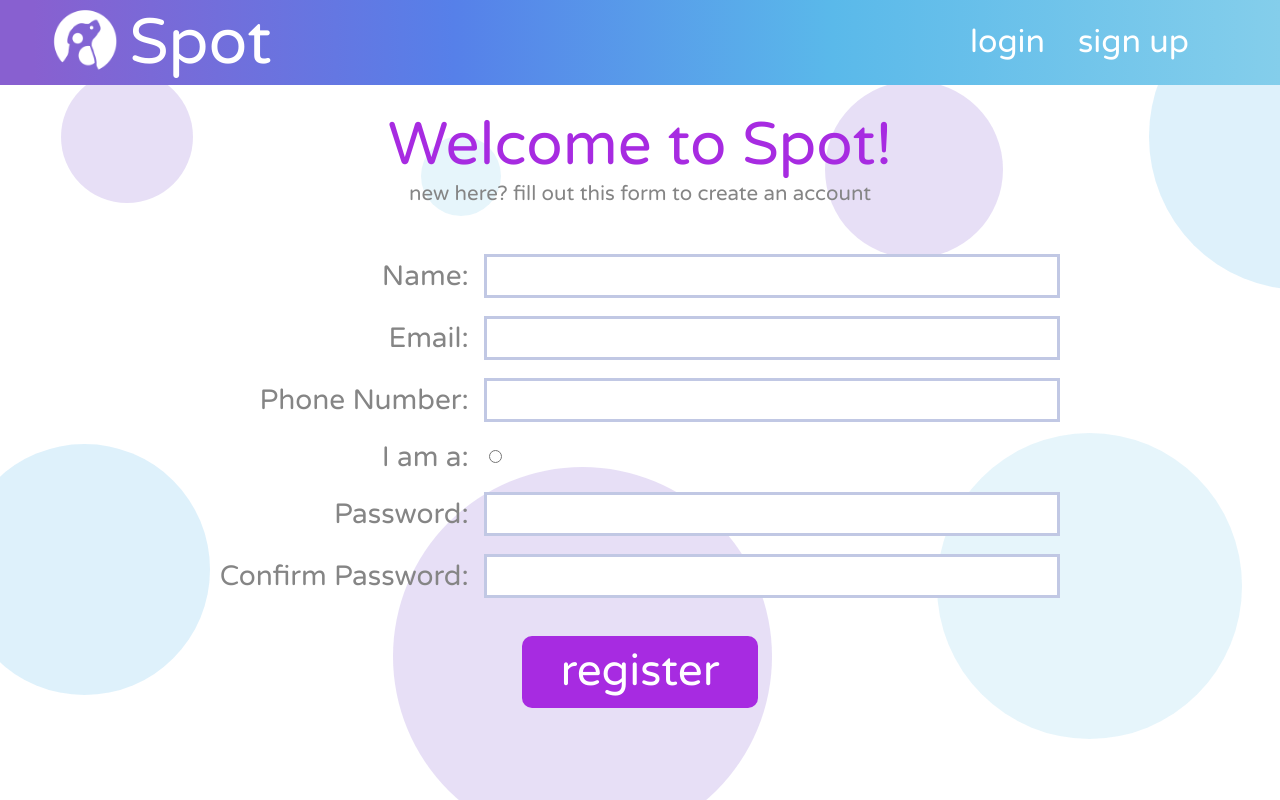
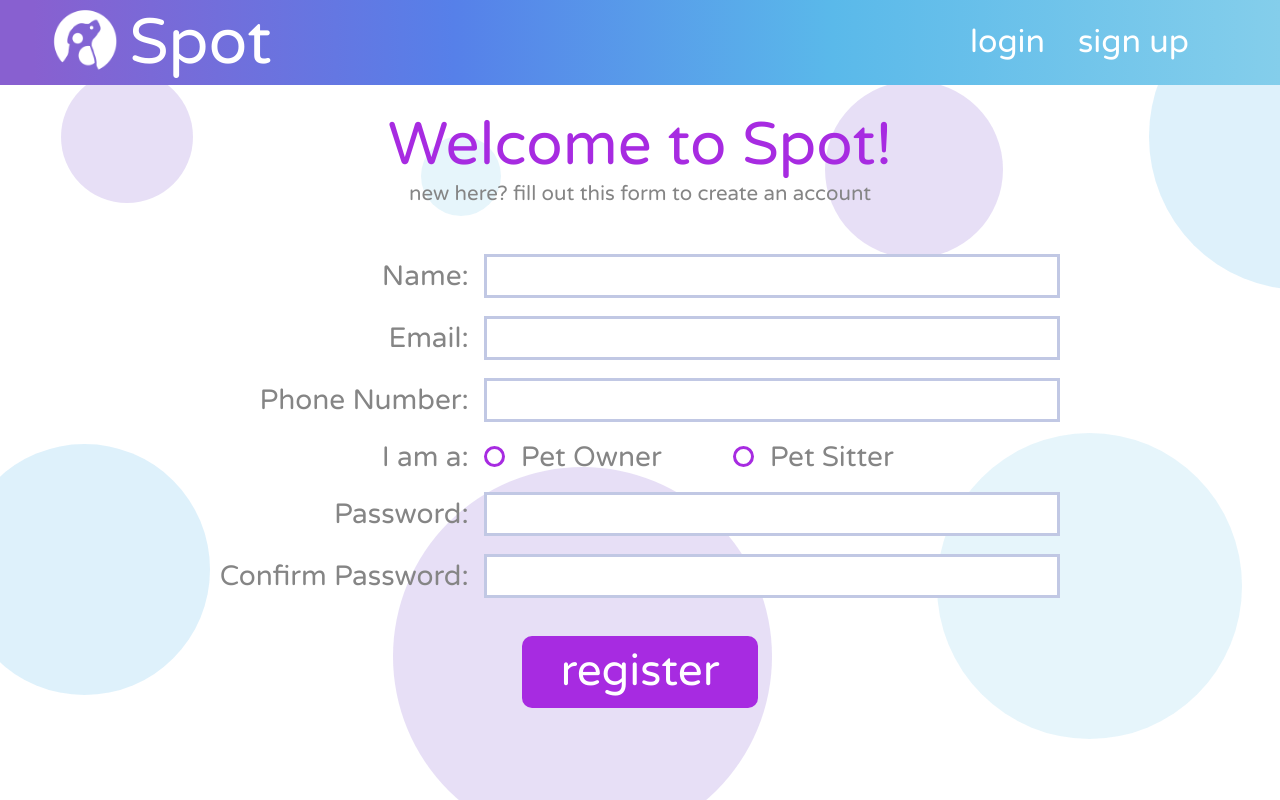
Before and after one commit to jpan17/spot, a Flask app: page /register in a window 1280 px wide. Run offline with Flask 2, Linux system fonts and the light colour scheme.

Commit message:
Finished basic register page!!

```diff
--- a/app/routes.py
+++ b/app/routes.py
@@ -1,5 +1,4 @@
 from app import app
-from flask import send_from_directory
 from flask import make_response, render_template, request
 from flask import url_for, redirect
 
--- a/static/css/register.css
+++ b/static/css/register.css
@@ -47,3 +47,7 @@
     display: block;
     margin: 28px auto;
 }
+
+label.is-sitter {
+    margin-left: 2em;
+}
--- a/static/css/style.css
+++ b/static/css/style.css
@@ -45,12 +45,62 @@ input[type=text]:focus, input[type=email]:focus, input[type=password]:focus, inp
     border: 3px solid #A72BE1;
 }
 
+/* Note that custom radio styling is meant for a label CONTAINING the input element! */
+/* e.g. <label for="r"><input type="radio" id="r"></label> */
+label.radio input[type=radio] {
+    display: none;
+}
+
+label.radio {
+    position: relative;
+    display: inline-block;
+    padding-left: 1.32143em;
+}
+
+label.radio::before {
+    content: "";
+    display: inline-block;
+    position: absolute;
+
+    width: 0.75em;
+    height: 0.75em;
+    top: 50%;
+    left: 0.375em;
+    margin-top: -0.375em;
+    margin-left: -0.375em;
+
+    border-radius: 50%;
+    box-sizing: border-box;
+    border: 3px solid #A72BE1;
+    background: #FFFFFF;
+}
+
+label.radio input[type=radio] + *.checked {
+    display: none;
+}
+
+label.radio input[type=radio]:checked + *.checked {
+    display: inline-block;
+    position: absolute;
+
+    width: 0.35em;
+    height: 0.35em;
+    top: 50%;
+    left: 0.375em;
+    margin-top: -0.175em;
+    margin-left: -0.175em;
+
+    background: #A72BE1;
+    border-radius: 50%;
+    border-width: 0px;
+}
+
 label {
     font-family: Varela Round;
     font-style: normal;
     font-weight: normal;
     color: #858585;
-    cursor: text;
+    /* cursor: text; */
 }
 
 a {
@@ -87,7 +137,6 @@ h6 {
     text-align: center;
 
     color: #858585;
-
 }
 
 /* ================= HEADER STYLES ============== */
--- a/templates/users/register.html
+++ b/templates/users/register.html
@@ -45,7 +45,16 @@
                             <label>I am a:</label>
                         </td>
                         <td>
-                            <input type="radio">
+                            <label for="is_owner" class="radio">
+                                <input type="radio" name="user_type" id="is_owner" value="true">
+                                <span class="checked"></span>
+                                Pet Owner
+                            </label>
+                            <label for="is_sitter" class="radio is-sitter">
+                                <input type="radio" name="user_type" id="is_sitter" value="true">
+                                <span class="checked"></span>
+                                Pet Sitter
+                            </label>
                         </td>
                     </tr>
                     <tr>
```
